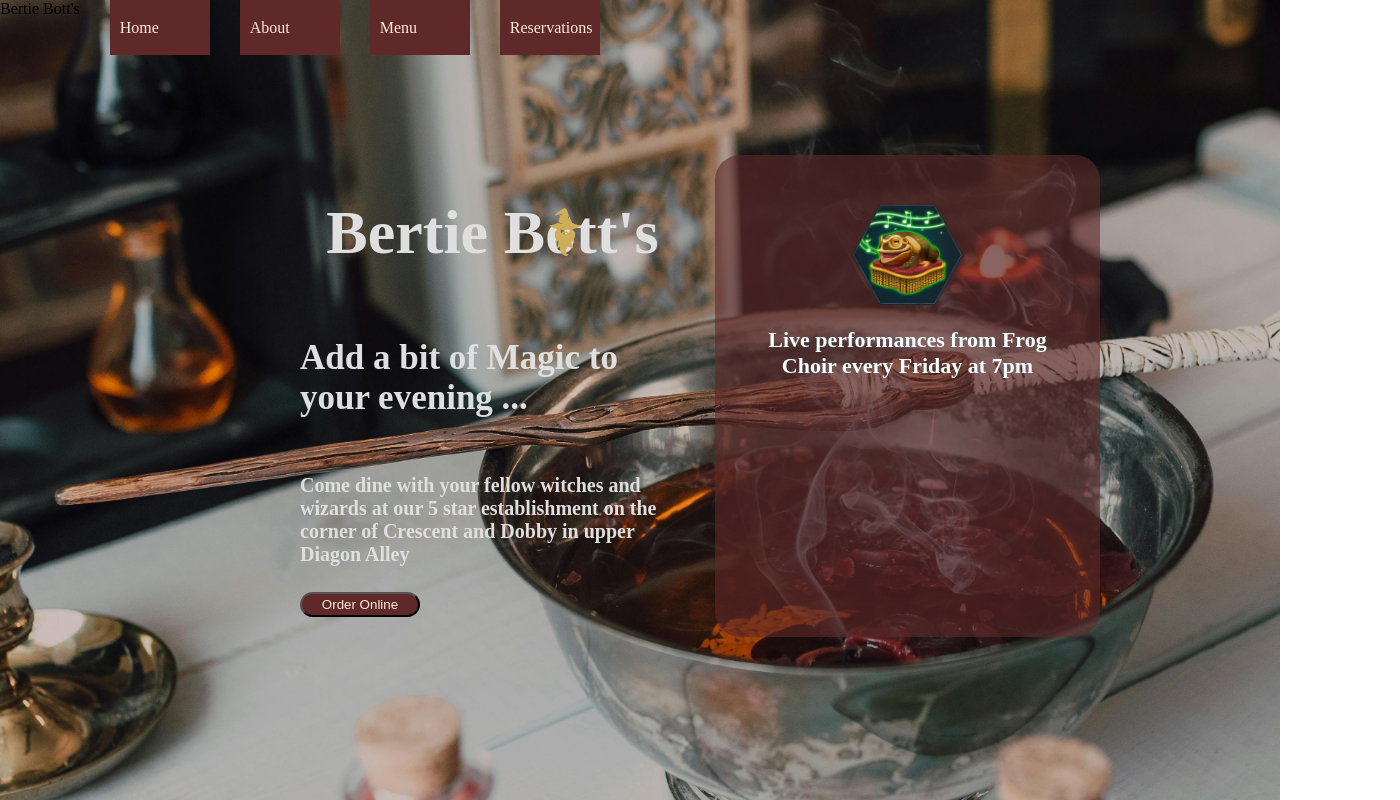
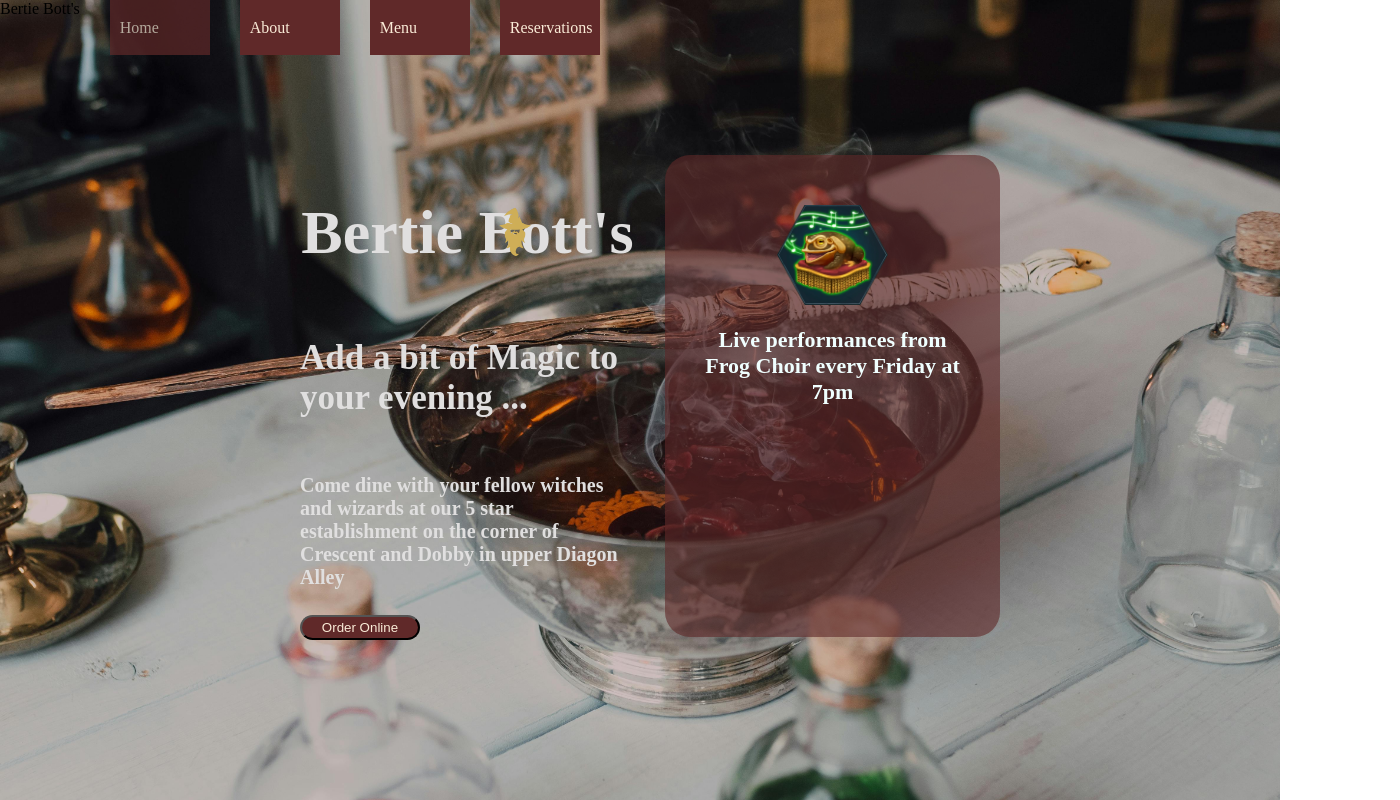
Before and after one commit to tgorsk15/Restaurant-website, a website built with webpack: page dist/index.html in a window 1280 px wide. Both pictures are taken after a click on the element "Home". Shown: the top 800 px of the page, 1400 px wide, since content can reach past the window. Built offline with Linux system fonts and the light colour scheme.

Commit message:
Prevent tab frombeing clicked twice
The div of the specific tab that is clicked is now disabled once it has been clicked.
This prevents the user from re-clicking it over and over to keep re-running the function
and cluttering the page

```diff
--- a/src/index.js
+++ b/src/index.js
@@ -46,7 +46,7 @@ const siteNavigator = (function () {
     // const tabs = document.querySelectorAll('navigation-tab')
     console.log(tabs)
     tabs.forEach(tab => {
-         tab.addEventListener('click', (e) => {
+         tab.addEventListener('click', () => {
             console.log(tab);
             activeTab = tab;
             console.log(activeTab);
@@ -63,6 +63,9 @@ const siteNavigator = (function () {
             console.log('homepage');
             homePage();
             pageHolder.appendChild(homeContainer);
+
+            // have to disable the Home Div click
+            tabs[0].classList.add('disabled-tab');
 
         } else if (activeTab === tabs[1]) {
             console.log('About');
--- a/src/styles.css
+++ b/src/styles.css
@@ -33,10 +33,17 @@ html, body {
     color: antiquewhite;
 }
 
+.disabled-tab {
+    pointer-events: none;
+    opacity: 0.7;
+}
+
 .home-container {
     display: grid;
-    min-width: 100vh;
-    min-height: 100vh;
+    /* min-width: 100vh;
+    min-height: 100vh; */
+    min-height: 600px;
+    min-width: 700px;
     grid-template-columns: 2fr 2fr;
     column-gap: 30px;
     padding: 100px 300px;
```
Also changed, not shown: dist/main.js.
